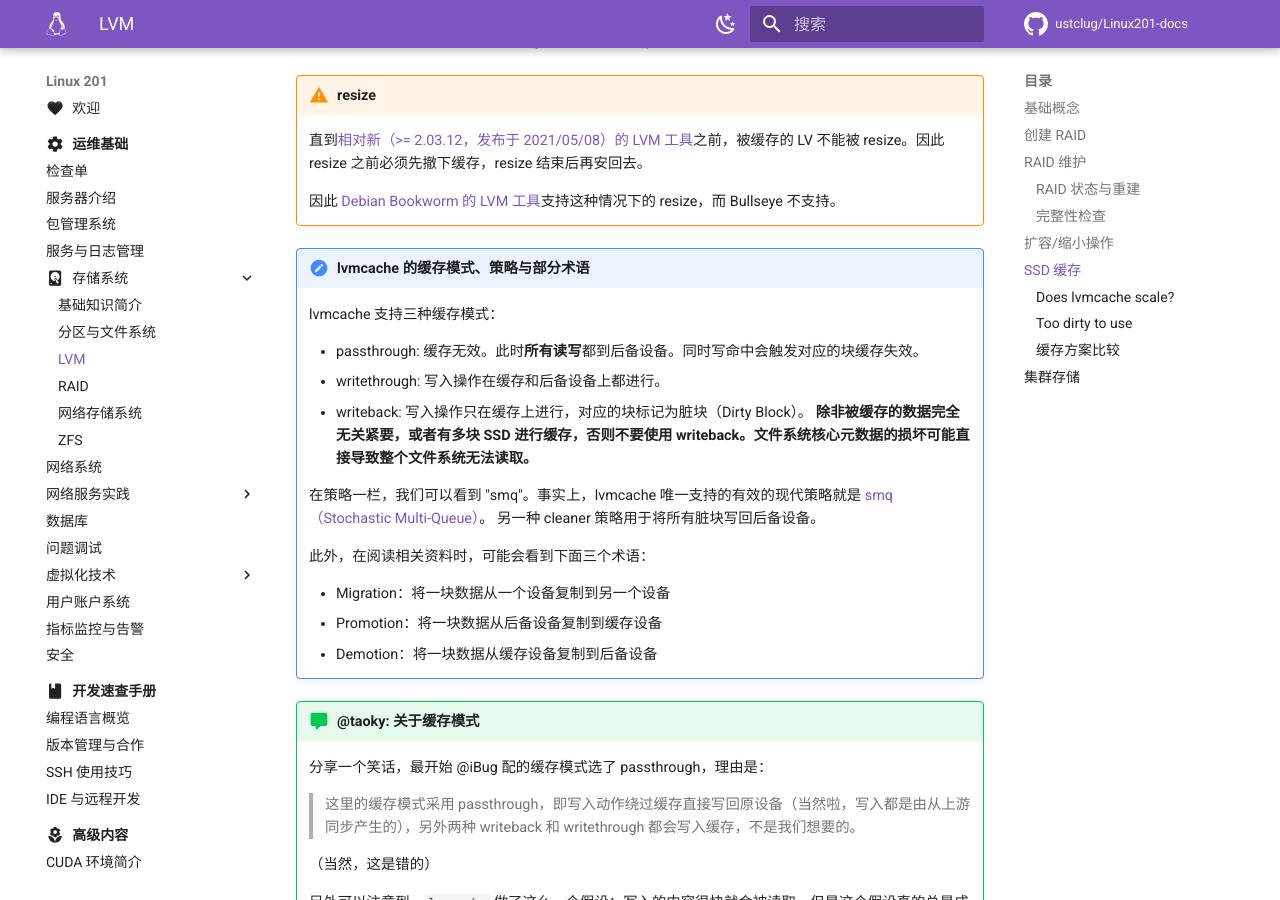
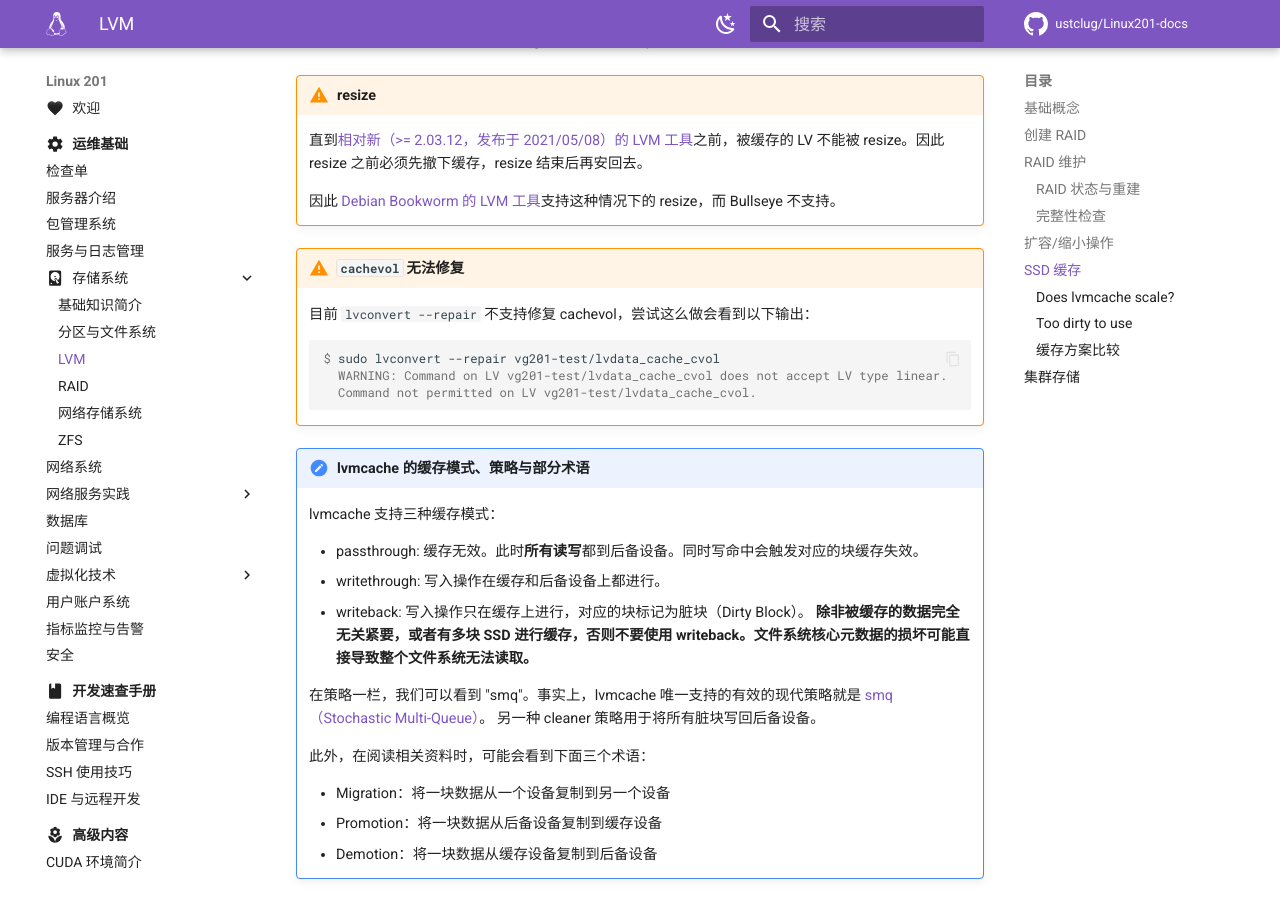
Before and after one commit to ustclug/Linux201-docs, an MkDocs documentation site: the page built from docs/ops/storage/lvm.md, in a window 1280 px wide and 900 px high, scrolled down 14158 px. Built offline with MkDocs 1.6.1 and Material for MkDocs 9.7.7, drawn with Linux system fonts in a browser that asks for light colours; comment, search, counter and statistics services are not loaded; some of the changed lines change nothing that is shown; some of the changed text lies outside the part shown.

Commit message:
ops/storage: some misc fix in lvm part

````diff
--- a/docs/ops/storage/lvm.md
+++ b/docs/ops/storage/lvm.md
@@ -691,6 +691,16 @@ $ sudo lvs -o devices,cache_policy,cachemode,cache_settings,cache_total_blocks,c
 
     因此 [Debian Bookworm 的 LVM 工具](https://packages.debian.org/bookworm/lvm2)支持这种情况下的 resize，而 Bullseye 不支持。
 
+!!! warning "`cachevol` 无法修复"
+
+    目前 `lvconvert --repair` 不支持修复 cachevol，尝试这么做会看到以下输出：
+
+    ```console
+    $ sudo lvconvert --repair vg201-test/lvdata_cache_cvol
+      WARNING: Command on LV vg201-test/lvdata_cache_cvol does not accept LV type linear.
+      Command not permitted on LV vg201-test/lvdata_cache_cvol.
+    ```
+
 !!! note "lvmcache 的缓存模式、策略与部分术语"
 
     lvmcache 支持三种缓存模式：
@@ -1039,7 +1049,7 @@ sudo lvchange --cachepolicy smq lug/repo
 
     对每次 LVM 操作，lvm 的工具都会在 `/etc/lvm/archive` 备份操作前的元数据信息，同时在 `/etc/lvm/backup` 存储当前的元数据，但是还是尽量小心，以免酿成悲剧。
 
-??? note "VG 元数据例子"
+??? note "有 cache 的 VG 元数据例子"
 
     ```lvm
     # Generated by LVM2 version 2.03.23(2) (2023-11-21): Sun Feb 18 00:25:36 2024
@@ -1162,6 +1172,64 @@ sudo lvchange --cachepolicy smq lug/repo
     }
     ```
 
+??? note "没有 cache 的 VG 元数据例子"
+
+    以下仅展示 `logical_volumes` 部分：
+
+    ```lvm
+    # （省略）
+
+    vg201-test {
+        # （省略）
+
+        logical_volumes {
+
+            lvdata {
+                id = "6BsYbX-T21Z-BgiW-pZET-a3Lf-wcSh-E5hSm2"
+                status = ["READ", "WRITE", "VISIBLE"]
+                flags = []
+                creation_time = 1708181300	# 2024-02-17 22:48:20 +0800
+                creation_host = "shimarin.taoky.moe"
+                segment_count = 1
+
+                segment1 {
+                    start_extent = 0
+                    extent_count = 17039359	# 65 Terabytes
+
+                    type = "striped"
+                    stripe_count = 1	# linear
+
+                    stripes = [
+                        "pv0", 0
+                    ]
+                }
+            }
+
+            lvdata_cache {
+                id = "RuL2He-0xlL-J4fd-T0eD-2YTr-QASe-gsWtBV"
+                status = ["READ", "WRITE", "VISIBLE"]
+                flags = []
+                creation_time = 1708187133	# 2024-02-18 00:25:33 +0800
+                creation_host = "shimarin.taoky.moe"
+                segment_count = 1
+
+                segment1 {
+                    start_extent = 0
+                    extent_count = 393215	# 1.5 Terabytes
+
+                    type = "striped"
+                    stripe_count = 1	# linear
+
+                    stripes = [
+                        "pv1", 0
+                    ]
+                }
+            }
+        }
+
+    }
+    ```
+
 首先对比 archive 和 backup 中的元数据，确认无误之后使用 `vgcfgrestore` 恢复元数据。
 某些情况下，可能需要编辑元数据文件以符合实际情况（例如在创建缓存之后又做了其他操作）。
 
````
